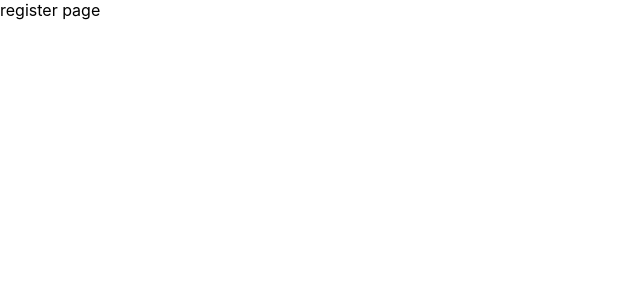
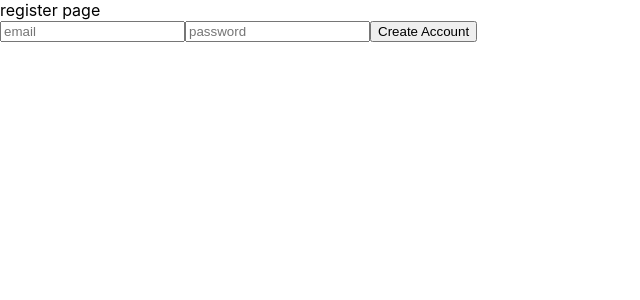
Before and after one commit to hammyhammer/roll-initiative, a React (Create React App) app in the folder client/: page /register in a window 1280 px wide. Shown: the top 300 px of the page, without its empty margins (0-640 px from the left). Built offline with nearby package versions, Linux system fonts and the light colour scheme.

Commit message:
added input and forms on register

```diff
--- a/client/src/screens/Register/Register.jsx
+++ b/client/src/screens/Register/Register.jsx
@@ -5,11 +5,16 @@ export default function Register() {
   const [email, setEmail] = useState("")
   const [password, setPassword] = useState("")
 
+  const handleSubmit = (event) => {
+    event.preventDefault()
+  }
   return (
     <div>
       register page
       <form >
-
+        <input type="text" value={email} placeholder="email" onChange={(event) => setEmail(event.target.value)} />
+        <input type="text" value={password} placeholder="password" onChange={(event) => setPassword(event.target.value)} />
+        <button>Create Account</button>
       </form>
     </div>
   )
```
